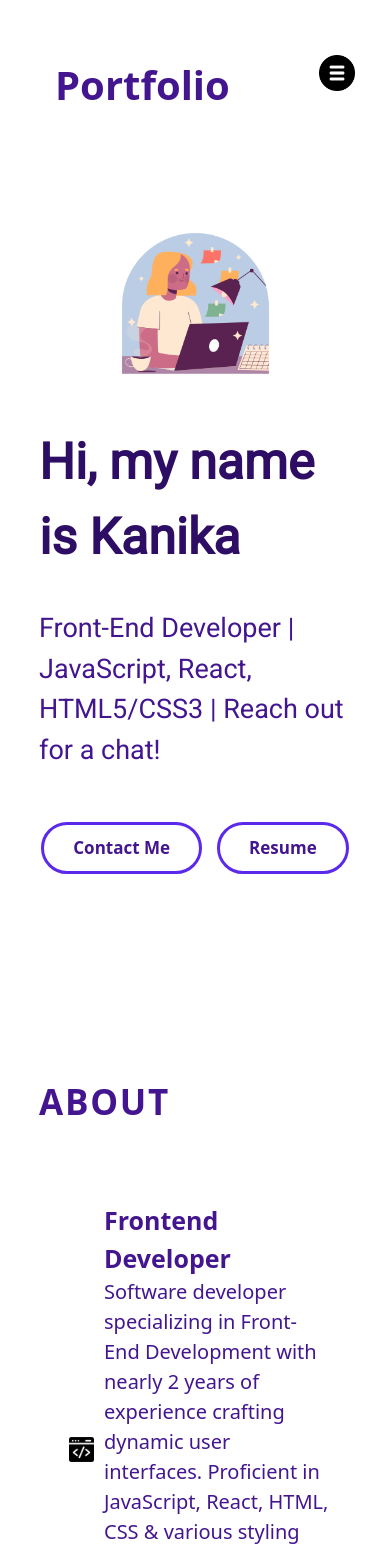
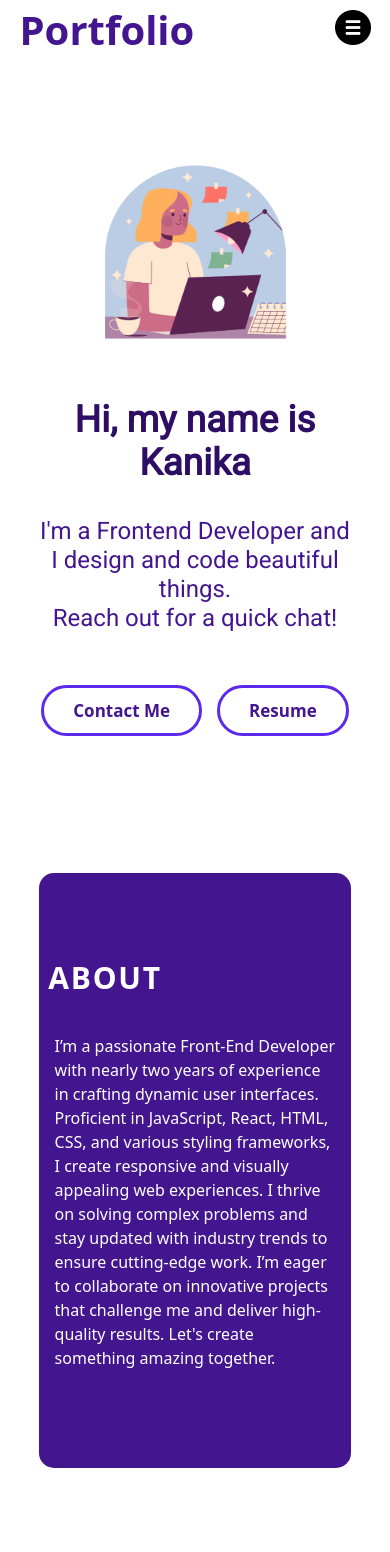
Before and after one commit to 119kanika/kanika-mahindroo, a React (Vite) app: page / in a window 390 px wide. Shown: the top 1552 px of the page. Built offline with nearby package versions, Linux system fonts and the light colour scheme.

Commit message:
css changes

```diff
--- a/src/components/About/About.jsx
+++ b/src/components/About/About.jsx
@@ -11,7 +11,29 @@ const About = () => {
           src={getImageUrl("hero/main2.png")}
           alt="about"
         />
-        <ul className={styles.aboutItems}>
+        <p className={styles.aboutItemText}>
+          As a Front-End Developer with a passion for creating beautiful and
+          functional web experiences, I have nearly two years of experience in
+          the field. I am proficient in JavaScript, React, HTML, CSS, and
+          various styling frameworks, which enables me to build responsive and
+          engaging user interfaces.
+          <br />I am excited to collaborate on innovative projects that
+          challenge me and offer opportunities for growth. Whether you're
+          looking to develop a new website or enhance an existing application, I
+          am committed to delivering high-quality, impactful solutions. Let’s
+          work together and create something amazing!
+        </p>
+        <span>
+          I’m a passionate Front-End Developer with nearly two years of
+          experience in crafting dynamic user interfaces. Proficient in
+          JavaScript, React, HTML, CSS, and various styling frameworks, I create
+          responsive and visually appealing web experiences. I thrive on solving
+          complex problems and stay updated with industry trends to ensure
+          cutting-edge work. I’m eager to collaborate on innovative projects
+          that challenge me and deliver high-quality results. Let's create
+          something amazing together.
+        </span>
+        {/* <ul className={styles.aboutItems}>
           <li className={styles.aboutItem}>
             <img src={getImageUrl("hero/development.png")} alt="" />
             <div className={styles.aboutItemText}>
@@ -25,13 +47,16 @@ const About = () => {
               </p>
             </div>
           </li>
-          {/* <li className={styles.aboutItem}>
-            <div className={styles.aboutItemText}></div>
-          </li> */}
-        </ul>
+        </ul> */}
       </div>
     </section>
   );
 };
 
 export default About;
+
+{
+  /* <li className={styles.aboutItem}>
+  <div className={styles.aboutItemText}></div>
+</li> */
+}
--- a/src/components/About/About.module.css
+++ b/src/components/About/About.module.css
@@ -5,10 +5,8 @@
   background-color: var(--color-text-secondary);
   border-radius: 15px;
   padding: 73px;
-  margin-top: 129px;
+  margin: 10% 10%;
   z-index: 1;
-  margin-left: 10%;
-  margin-right: 10%;
 }
 
 .title {
@@ -20,18 +18,28 @@
 }
 
 .content {
-  margin: 20px;
+  margin: 5% 2%;
   display: flex;
   flex-direction: row;
   align-items: center;
+  justify-content: center;
 }
 
 .aboutImage {
-  width: 35%;
+  width: 25%;
   padding-right: 30px;
 }
 
-.aboutItems {
+.aboutItemText {
+  font-size: 18px;
+  color: var(--color-text-primary);
+}
+
+.content span {
+  display: none;
+}
+
+/* .aboutItems {
   color: var(--color-text-primary);
   display: flex;
   flex-direction: column;
@@ -40,7 +48,6 @@
 
 .aboutItem {
   display: flex;
-  /* gap: 5px; */
   flex-direction: row;
   align-items: center;
   border-radius: 20px;
@@ -72,17 +79,18 @@
 
 .aboutItem p {
   font-size: 25px;
-}
+} */
 
 @media screen and (max-width: 940px) {
   .container {
-    background-color: transparent;
     padding-left: 0;
     padding-right: 0;
+    margin: 35% 10%;
   }
 
   .title {
-    color: var(--color-text-secondary);
+    padding: 3%;
+    font-size: 30px;
   }
 
   .aboutItem {
@@ -91,13 +99,23 @@
 
   .content {
     flex-direction: column;
+    padding: 3%;
   }
 
   .aboutImage {
     display: none;
   }
 
-  .aboutItems {
+  .aboutItemText {
+    display: none;
+  }
+
+  .content span {
+    display: block;
+    color: var(--color-text-primary);
+  }
+
+  /* .aboutItems {
     margin-top: 29px;
   }
 
@@ -113,5 +131,5 @@
 
   .aboutItem p {
     font-size: 20px;
-  }
+  } */
 }
--- a/src/components/hero/Hero.jsx
+++ b/src/components/hero/Hero.jsx
@@ -7,8 +7,9 @@ const Hero = () => {
       <div className={styles.content}>
         <h1 className={styles.title}>Hi, my name is Kanika</h1>
         <p className={styles.description}>
-          Front-End Developer | JavaScript, React, HTML5/CSS3 | Reach out for a
-          chat!
+          I'm a Frontend Developer and I design and code beautiful things.{" "}
+          <br />
+          Reach out for a quick chat!
         </p>
         <div className={styles.button}>
           <a
@@ -25,13 +26,15 @@ const Hero = () => {
           </a>
         </div>
       </div>
-      <img
-        className={styles.heroImg}
-        src={getImageUrl("hero/main.jpg")}
-        alt="hero image"
-      />
-      <div className={styles.topBlur}></div>
-      <div className={styles.bottomBlur}></div>
+      <div>
+        <img
+          className={styles.heroImg}
+          src={getImageUrl("hero/main.jpg")}
+          alt="hero image"
+        />
+      </div>
+      {/* <div className={styles.topBlur}></div>
+      <div className={styles.bottomBlur}></div> */}
     </section>
   );
 };
--- a/src/components/hero/Hero.module.css
+++ b/src/components/hero/Hero.module.css
@@ -4,8 +4,8 @@
   position: relative;
   display: flex;
   align-items: center;
-  justify-content: space-between;
-  margin-top: 49px;
+  justify-content: space-evenly;
+  margin-top: 6rem;
   z-index: 1;
   margin-left: 10%;
   margin-right: 10%;
@@ -14,11 +14,12 @@
 
 .content {
   display: flex;
-  margin-right: 50px;
+  /* margin-right: 50px; */
   flex-direction: column;
   align-items: flex-start;
   color: var(--color-text-secondary);
   z-index: 1;
+  /* max-width: 45rem; */
 }
 
 .title {
@@ -58,8 +59,8 @@
 }
 
 .heroImg {
-  width: 50%;
-  height: 50%;
+  width: 22rem;
+  height: 22rem;
   z-index: 1;
   animation-name: floating;
   animation-duration: 3s;
@@ -81,44 +82,51 @@
 
 .topBlur {
   position: absolute;
-  width: 50vw;
+  width: 30vw;
   height: 20vw;
-  min-width: 350px;
-  top: -270px;
-  left: -20vw;
+  top: -240px;
+  left: -14vw;
   border-radius: 764px;
-  background: rgba(36, 77, 153, 0.7);
-  filter: blur(100px);
+  background: rgba(36, 77, 153, 0.5);
+  filter: blur(120px);
   z-index: 0;
 }
 
 .bottomBlur {
   position: absolute;
-  width: 50vw;
-  height: 40vw;
+  width: 30vw;
+  height: 20vw;
   min-width: 350px;
   top: 270px;
-  right: -25vw;
+  right: -15vw;
   border-radius: 764px;
-  background: rgba(36, 77, 153, 0.7);
-  filter: blur(100px);
+  background: rgba(36, 77, 153, 0.5);
+  filter: blur(120px);
   z-index: 0;
 }
 
 @media screen and (max-width: 940px) {
   .container {
     flex-direction: column-reverse;
+    /* margin-top: 6rem; */
   }
 
   .content {
     margin-right: 0;
     margin-top: 50px;
     align-items: center;
+    text-align: center;
   }
 
   .title {
-    font-size: 50px;
+    font-size: 37px;
+    line-height: 2.7rem;
     font-family: var(--font-roboto);
+  }
+
+  .description {
+    font-size: 24px;
+    line-height: 1.8rem;
   }
 
   .button {
@@ -132,6 +140,12 @@
     font-size: 17px;
   }
 
+  .heroImg {
+    width: 12rem;
+    height: 12rem;
+    animation: none;
+  }
+
   .topBlur,
   .bottomBlur {
     display: none;
--- a/src/components/navbar/Navbar.module.css
+++ b/src/components/navbar/Navbar.module.css
@@ -14,7 +14,7 @@
 
 .title {
   font-size: 40px;
-  font-weight: 600;
+  font-weight: bold;
   text-decoration: none;
   color: var(--color-text-secondary);
   position: relative;
@@ -26,7 +26,7 @@
   width: 100%;
   height: 4px;
   border-radius: 4px;
-  background-color: var(--color-text);
+  background-color: var(--color-dark);
   bottom: 0;
   left: 0;
   transform-origin: right;
@@ -34,7 +34,7 @@
   transition: transform 0.3s ease-in-out;
 }
 
-a:hover::before {
+a:hover:before {
   transform-origin: left;
   transform: scaleX(1);
 }
@@ -53,32 +53,38 @@ a:hover::before {
   list-style: none;
 }
 
-.menuItems a {
+.menuItems li {
   color: var(--color-text-secondary);
   font-size: 25px;
   font-weight: bold;
   text-decoration: none;
-  transition: 0.7s ease-in-out;
+  transition: 0.2s ease-in-out;
 }
 
-.menuItems a:hover {
-  font-size: 34px;
+.menuItems li:hover {
+  transform: scale(1.1);
+  color: var(--color-title);
 }
 
 @media screen and (max-width: 940px) {
   .navbar {
     flex-direction: column;
     align-items: flex-start;
-    margin: -5px;
+    justify-content: space-evenly;
+    /* margin: -5px; */
+    padding: 0px;
   }
   .menu {
     position: absolute;
-    right: 0;
-    margin-right: 10%;
+    top: 10px;
     flex-direction: column;
     align-items: flex-end;
     gap: 11px;
     z-index: 3;
+  }
+  .menuOpen {
+    position: absolute;
+    top: 35px;
   }
   .menuBtn {
     width: 10%;
@@ -90,7 +96,7 @@ a:hover::before {
     display: none;
     flex-direction: column;
     align-items: center;
-    gap: 13px;
+    gap: 0.1px;
     border-radius: 10px;
     background: rgb(25, 55, 109);
     background: linear-gradient(
```
